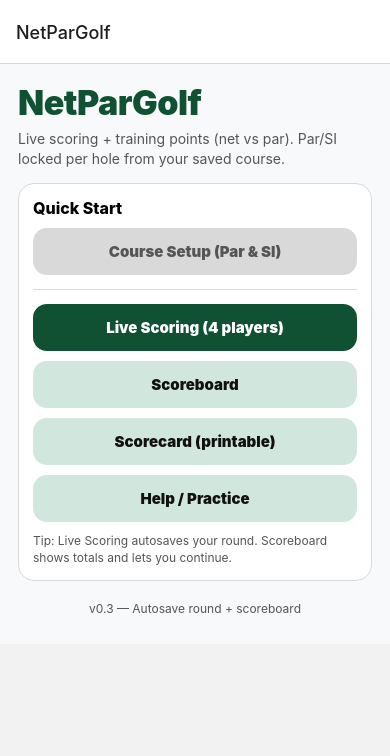
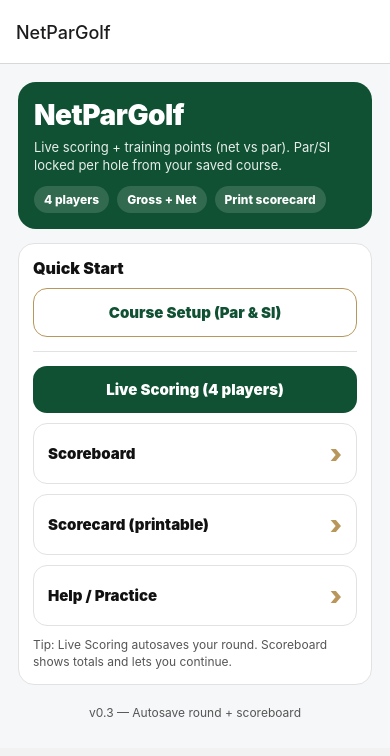
Before and after one commit to TheTowerUK/netpargolf, a React Native app: screen /Home in a window 390 px wide. Shown: the top 756 px of the page. Built offline with nearby package versions, Linux system fonts and the light colour scheme.

Commit message:
v0.9.3 - Branded HomeScreen hero + themed menu buttons

```diff
--- a/src/screens/HomeScreen.tsx
+++ b/src/screens/HomeScreen.tsx
@@ -23,10 +23,18 @@ export default function HomeScreen({ navigation }: Props) {
 
   return (
     <ScrollView contentContainerStyle={styles.container}>
-      <Text style={styles.title}>NetParGolf</Text>
-      <Text style={styles.subTitle}>
-        Live scoring + training points (net vs par). Par/SI locked per hole from your saved course.
-      </Text>
+      <View style={styles.hero}>
+        <Text style={styles.heroTitle}>NetParGolf</Text>
+        <Text style={styles.heroSub}>
+          Live scoring + training points (net vs par). Par/SI locked per hole from your saved course.
+        </Text>
+
+        <View style={styles.heroChips}>
+          <View style={styles.chip}><Text style={styles.chipText}>4 players</Text></View>
+          <View style={styles.chip}><Text style={styles.chipText}>Gross + Net</Text></View>
+          <View style={styles.chip}><Text style={styles.chipText}>Print scorecard</Text></View>
+        </View>
+      </View>
 
       <View style={styles.card}>
         <Text style={styles.cardTitle}>Quick Start</Text>
@@ -47,18 +55,21 @@ export default function HomeScreen({ navigation }: Props) {
           <Text style={styles.secondaryBtnText}>
             {hasSavedRound ? 'Scoreboard (resume)' : 'Scoreboard'}
           </Text>
+          <Text style={styles.chev}>›</Text>
         </Pressable>
 
         <View style={{ height: 10 }} />
 
         <Pressable style={styles.secondaryBtn} onPress={() => navigation.navigate('Scorecard')}>
           <Text style={styles.secondaryBtnText}>Scorecard (printable)</Text>
+          <Text style={styles.chev}>›</Text>
         </Pressable>
 
         <View style={{ height: 10 }} />
 
         <Pressable style={styles.secondaryBtn} onPress={() => navigation.navigate('HelpPractice')}>
           <Text style={styles.secondaryBtnText}>Help / Practice</Text>
+          <Text style={styles.chev}>›</Text>
         </Pressable>
 
         <Text style={styles.hint}>
@@ -73,17 +84,59 @@ export default function HomeScreen({ navigation }: Props) {
 
 const styles = StyleSheet.create({
   container: { padding: 18, paddingBottom: 28, backgroundColor: colors.background },
-  title: { fontSize: 34, fontWeight: '900', letterSpacing: -0.5, marginBottom: 6, color: colors.primary },
-  subTitle: { fontSize: 14, color: colors.textSecondary, lineHeight: 20, marginBottom: 14 },
-  card: { borderWidth: 1, borderColor: colors.border, borderRadius: 16, padding: 14, marginBottom: 12, backgroundColor: colors.card },
-  cardTitle: { fontSize: 16, fontWeight: '800', marginBottom: 10 },
-  courseSetupBtn: { borderRadius: 14, paddingVertical: 14, alignItems: 'center', backgroundColor: colors.border },
-  courseSetupBtnText: { color: colors.textSecondary, fontWeight: '900', fontSize: 15 },
+
+  hero: {
+    backgroundColor: colors.primary,
+    borderRadius: 18,
+    padding: 16,
+    marginBottom: 14,
+  },
+  heroTitle: { fontSize: 28, fontWeight: '900', letterSpacing: -0.5, marginBottom: 6, color: colors.textInverse },
+  heroSub: { fontSize: 13, color: colors.textInverse, opacity: 0.9, lineHeight: 18 },
+
+  heroChips: { flexDirection: 'row', gap: 8, marginTop: 12, flexWrap: 'wrap' },
+  chip: { backgroundColor: 'rgba(255,255,255,0.14)', borderRadius: 999, paddingHorizontal: 10, paddingVertical: 6 },
+  chipText: { color: colors.textInverse, fontWeight: '800', fontSize: 12 },
+
+  card: {
+    borderWidth: 1,
+    borderColor: colors.border,
+    borderRadius: 16,
+    padding: 14,
+    marginBottom: 12,
+    backgroundColor: colors.card,
+  },
+  cardTitle: { fontSize: 16, fontWeight: '900', marginBottom: 10, color: colors.textPrimary },
+
+  courseSetupBtn: {
+    borderRadius: 14,
+    paddingVertical: 14,
+    alignItems: 'center',
+    backgroundColor: colors.card,
+    borderWidth: 1,
+    borderColor: colors.accent,
+  },
+  courseSetupBtnText: { color: colors.primary, fontWeight: '900', fontSize: 15 },
+
   divider: { height: 1, backgroundColor: colors.border, marginVertical: 14 },
+
   primaryBtn: { borderRadius: 14, paddingVertical: 14, alignItems: 'center', backgroundColor: colors.primary },
   primaryBtnText: { color: colors.textInverse, fontWeight: '900', fontSize: 15 },
-  secondaryBtn: { borderRadius: 14, paddingVertical: 14, alignItems: 'center', backgroundColor: colors.primarySoft },
+
+  secondaryBtn: {
+    borderRadius: 14,
+    paddingVertical: 14,
+    paddingHorizontal: 14,
+    alignItems: 'center',
+    backgroundColor: colors.card,
+    borderWidth: 1,
+    borderColor: colors.border,
+    flexDirection: 'row',
+    justifyContent: 'space-between',
+  },
   secondaryBtnText: { color: colors.textPrimary, fontWeight: '900', fontSize: 15 },
+  chev: { color: colors.accent, fontSize: 26, fontWeight: '900', marginLeft: 10 },
+
   hint: { marginTop: 10, fontSize: 12, color: colors.textSecondary, lineHeight: 17 },
   footerMuted: { marginTop: 8, color: colors.textSecondary, fontSize: 12, textAlign: 'center' },
 });
--- a/src/theme/colors.ts
+++ b/src/theme/colors.ts
@@ -8,14 +8,19 @@ export const colors = {
   accent: '#B9975B',         // Subtle gold (club / prestige feel)
 
   // Neutrals
-  background: '#F8F9FA',
+  background: '#F6F7F8',
   card: '#FFFFFF',
-  border: '#D9D9D9',
+  border: '#E2E2E2',
 
   // Text
   textPrimary: '#111111',
   textSecondary: '#555555',
   textInverse: '#FFFFFF',
+
+  // Convenience
+  hero: '#0F5132',
+  heroSoft: '#0B3D26',       // Darker green for subtle depth
+  chip: '#EEF2F5',
 
   // Status
   success: '#198754',
@@ -26,7 +31,7 @@ export const colors = {
   dangerSoft: '#FEE2E2',
 
   // Backward compatibility (CourseSearchScreen)
-  bg: '#F8F9FA',
+  bg: '#F6F7F8',
   text: '#111111',
   textMuted: '#555555',
 };
```
